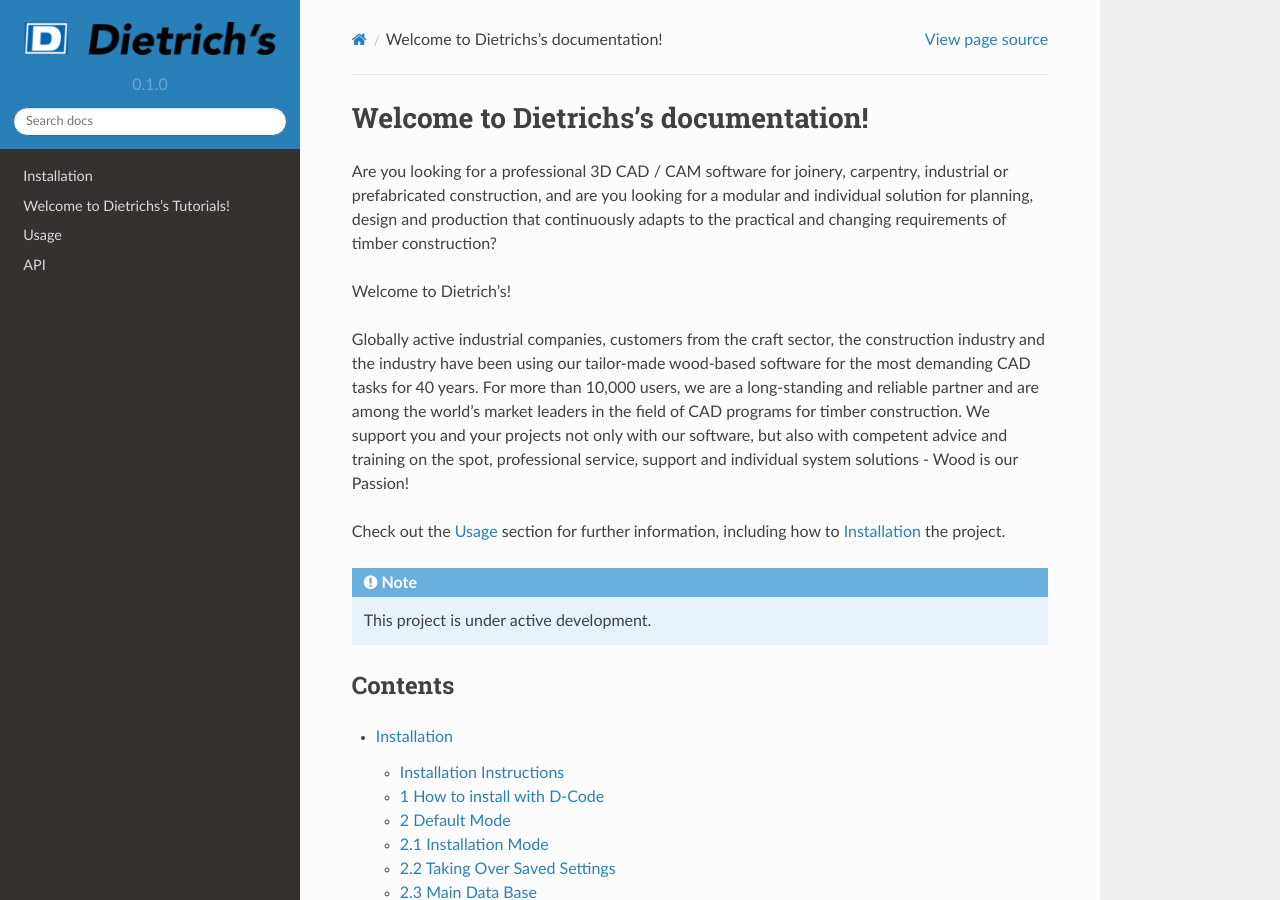
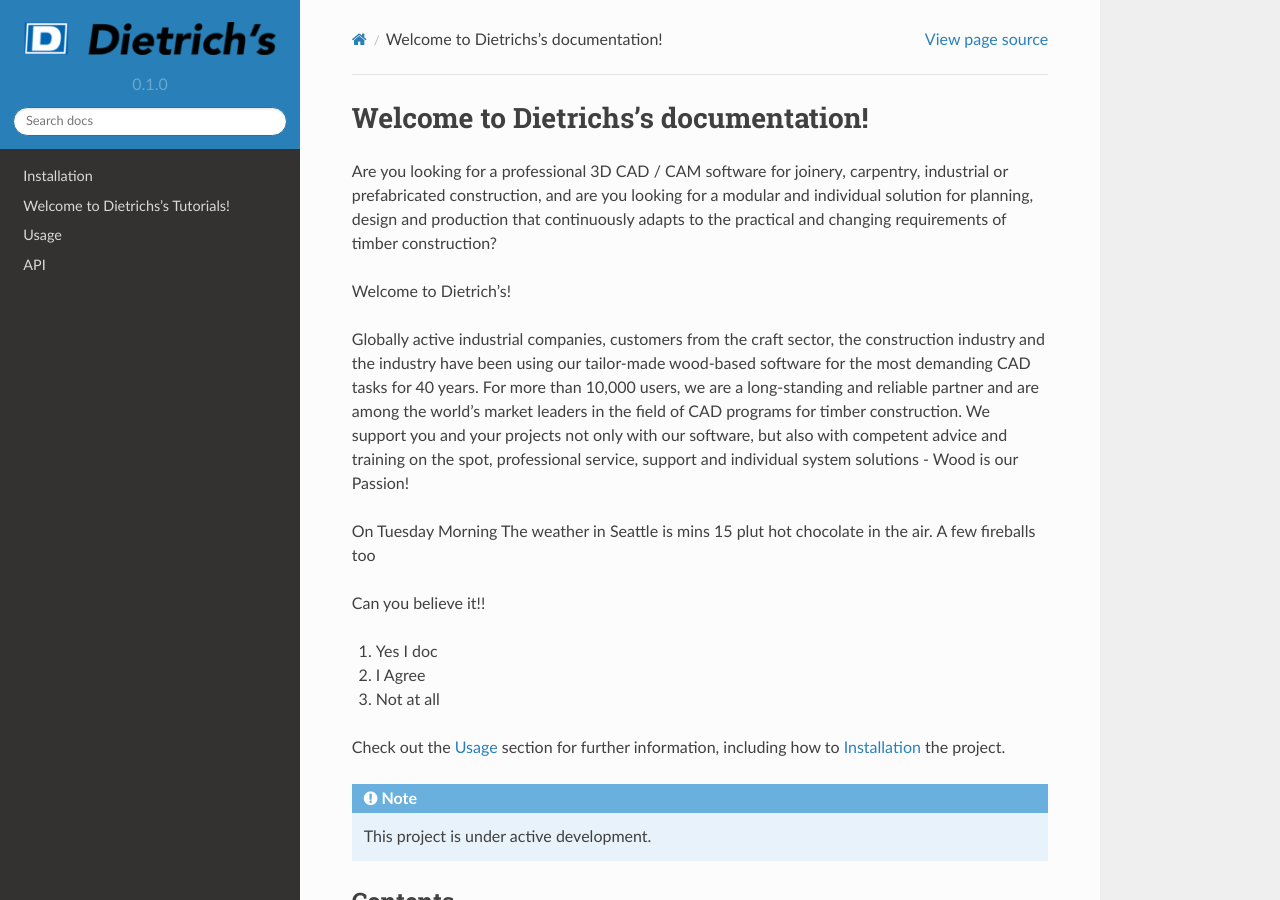
Before and after one commit to r4mp4l/rtd-tutorial, a Sphinx documentation site: the page built from docs/source/index.rst, in a window 1280 px wide and 900 px high. Built offline with Sphinx 7.4.7 and the Read the Docs theme 2.0.0, drawn with Linux system fonts in a browser that asks for light colours.

Commit message:
Made some changes

```diff
--- a/docs/source/index.rst
+++ b/docs/source/index.rst
@@ -8,6 +8,17 @@
 Welcome to Dietrich's!
 
 Globally active industrial companies, customers from the craft sector, the construction industry and the industry have been using our tailor-made wood-based software for the most demanding CAD tasks for 40 years. For more than 10,000 users, we are a long-standing and reliable partner and are among the world's market leaders in the field of CAD programs for timber construction. We support you and your projects not only with our software, but also with competent advice and training on the spot, professional service, support and individual system solutions - Wood is our Passion!
+
+
+On Tuesday Morning The weather in Seattle is mins 15 plut hot chocolate in the air.
+A few fireballs too
+
+Can you believe it!!
+
+1. Yes I doc
+2. I Agree
+3. Not at all
+
 
 
 Check out the :doc:`usage` section for further information, including
```
